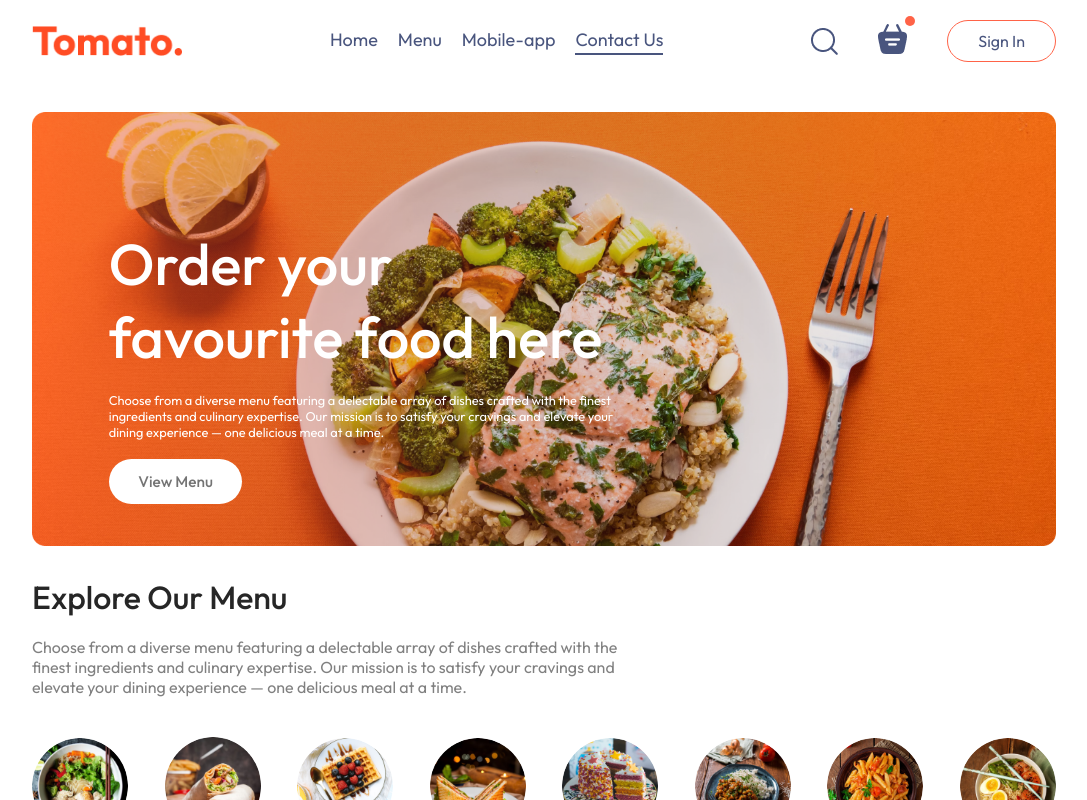
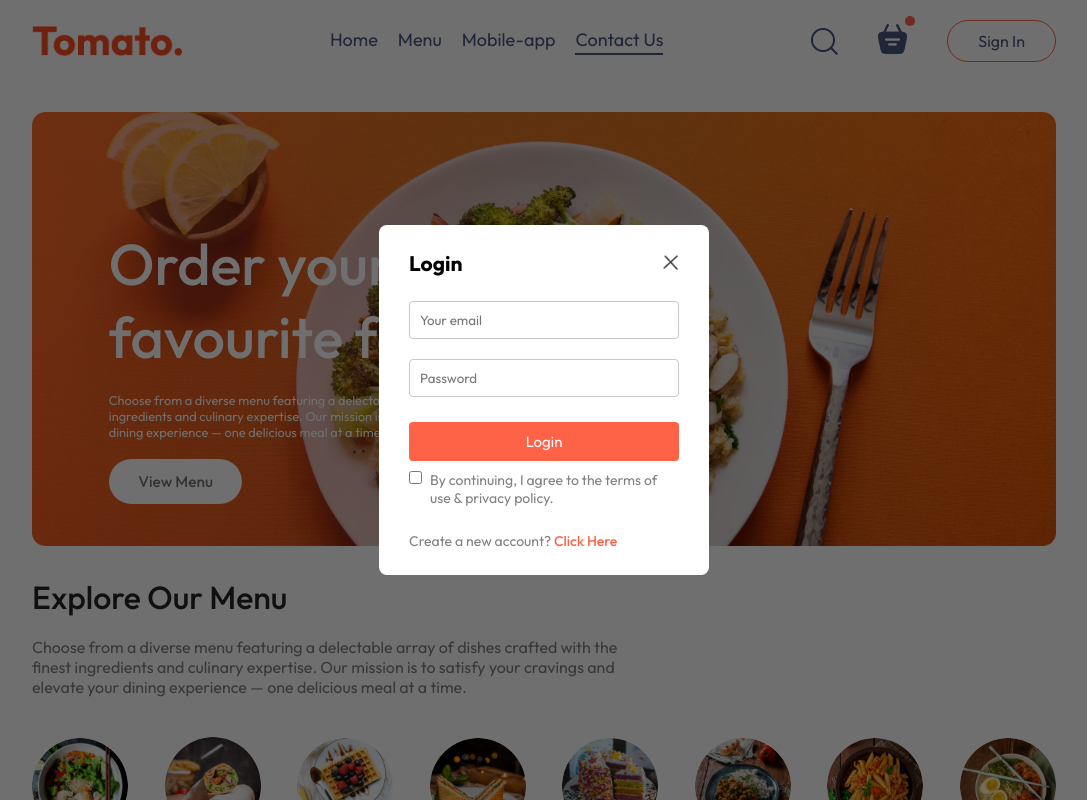
Before and after one commit to Pukaliny01/FoodDeliveryApp, a React (Vite) app in the folder frontend/: page / in a window 1280 px wide. Both pictures are taken after a click on the button "Sign In". Shown: the top 800 px of the page, without its empty margins (96-1183 px from the left). Built offline with nearby package versions, Linux system fonts and the light colour scheme; a web font is replaced by a local one.

Commit message:
Create LogIn PopUp

```diff
--- a/frontend/src/App.jsx
+++ b/frontend/src/App.jsx
@@ -1,16 +1,21 @@
-import React from 'react'
+import React, { useState } from 'react'
 import NavBar from './components/NavBar/NavBar.jsx'
 import { Route, Routes } from 'react-router-dom'
 import Home from './pages/Home/Home.jsx'
 import Cart from './pages/Cart/Cart.jsx'
 import PlaceOrder from './pages/PlaceOrder/PlaceOrder.jsx'
 import Footer from './components/Footer/Footer.jsx'
+import LoginPopup from './components/LoginPopup/LoginPopup.jsx'
 
 const App = () => {
+
+  const[showLogin,setShowLogin]=useState(false);
+
   return (
     <>
+    {showLogin ? <LoginPopup setShowLogin={setShowLogin}/> : <></>}
       <div className='app'>
-        <NavBar />
+        <NavBar setShowLogin={setShowLogin}/>
         <Routes>
           <Route path='/' element={<Home />} />
           <Route path='/cart' element={<Cart />} />
--- /dev/null
+++ b/frontend/src/components/LoginPopup/LoginPopup.css
@@ -0,0 +1,65 @@
+.login-popup{
+    position: absolute;
+    z-index: 1;
+    width: 100%;
+    height: 100%;
+    background-color: #00000090;
+    display: grid;
+}
+.login-popup-container{
+    place-self: center;
+    width: max(23vw,330px);
+    color: #808080;
+    background-color: white;
+    display:flex;
+    flex-direction: column;
+    gap: 25px;
+    padding: 25px 30px;
+    border-radius: 8px;
+    font-size: 14px;
+    animation: fadeIn 0.5s;
+}
+.login-popup-title{
+    display: flex;
+    justify-content: space-between;
+    align-items: center;
+    color: black;
+}
+.login-popup-title img{
+    width: 16px;
+    cursor: pointer;
+}
+.login-popup-inputs{
+    display: flex;
+    flex-direction: column;
+    gap: 20px;
+}
+.login-popup-inputs input{
+    outline: none;
+    border: 1px solid #c9c9c9;
+    padding: 10px;
+    border-radius: 4px;
+}
+.login-popup-container button{
+    border: none;
+    padding: 10px;
+    border-radius: 4px;
+    color: white;
+    background-color: tomato;
+    font-size: 15px;
+    cursor: pointer;
+}
+.login-popup-condition{
+    display: flex;
+    align-items: start;
+    gap: 8px;
+    margin-top: -15px;
+}
+.login-popup-condition button{
+    margin-top: 5px;
+}
+.login-popup p span{
+    color: tomato;
+    font-weight: 500;
+    cursor: pointer;
+}
--- /dev/null
+++ b/frontend/src/components/LoginPopup/LoginPopup.jsx
@@ -0,0 +1,35 @@
+import React, { useState } from 'react'
+import './LoginPopup.css'
+import { assets } from '../../assets/assets'
+
+const LoginPopup = ({setShowLogin}) => {
+
+    const[currState,setCurrstate] = useState("Login")
+
+  return (
+    <div className='login-popup'>
+        <form className="login-popup-container">
+            <div className="login-popup-title">
+                <h2>{currState}</h2>
+                <img onClick={()=>setShowLogin(false)} src={assets.cross_icon} alt="" />
+            </div>
+            <div className="login-popup-inputs">
+                {currState==="Login"?<></>:<input type="text" placeholder='Your Name' required/>}
+                <input type="email" placeholder='Your email' required/>
+                <input type="password" placeholder='Password' required/>
+            </div>
+            <button>{currState==="Sign Up"?"Create account":"Login"}</button>
+            <div className="login-popup-condition">
+                <input type="checkbox" required/>
+                <p>By continuing, I agree to the terms of use & privacy policy.</p>
+            </div>
+            {currState==="Login"
+            ?<p>Create a new account? <span onClick={()=>setCurrstate("Sign Up")}>Click Here</span></p>
+            :<p>Already have an account? <span onClick={()=>setCurrstate("Login")}>Login Here</span></p>
+            }
+        </form>
+    </div>
+  )
+}
+
+export default LoginPopup
--- a/frontend/src/components/NavBar/NavBar.jsx
+++ b/frontend/src/components/NavBar/NavBar.jsx
@@ -3,7 +3,7 @@ import './NavBar.css'
 import {assets} from '../../assets/assets.js'
 import { Link } from 'react-router-dom'
 
-const NavBar = () => {
+const NavBar = ({setShowLogin}) => {
 
   const [menu,setMenu] = useState("contact-us");
 
@@ -22,7 +22,7 @@ const NavBar = () => {
           <img src={assets.basket_icon} alt="" />
           <div className="dot"></div>
         </div>
-        <button>Sign In</button>
+        <button onClick={()=>setShowLogin(true)}>Sign In</button>
       </div>
     </div>
   )
```
